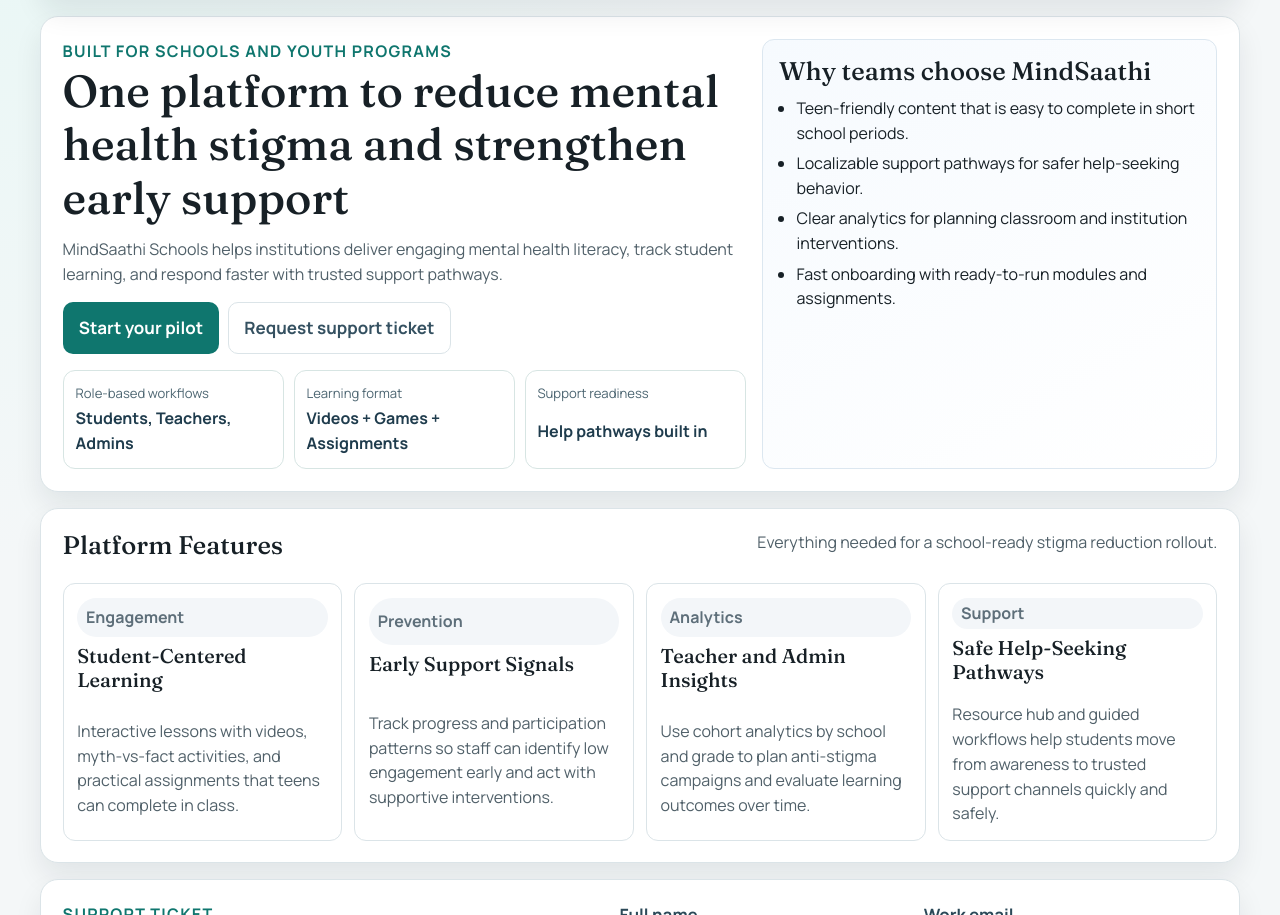
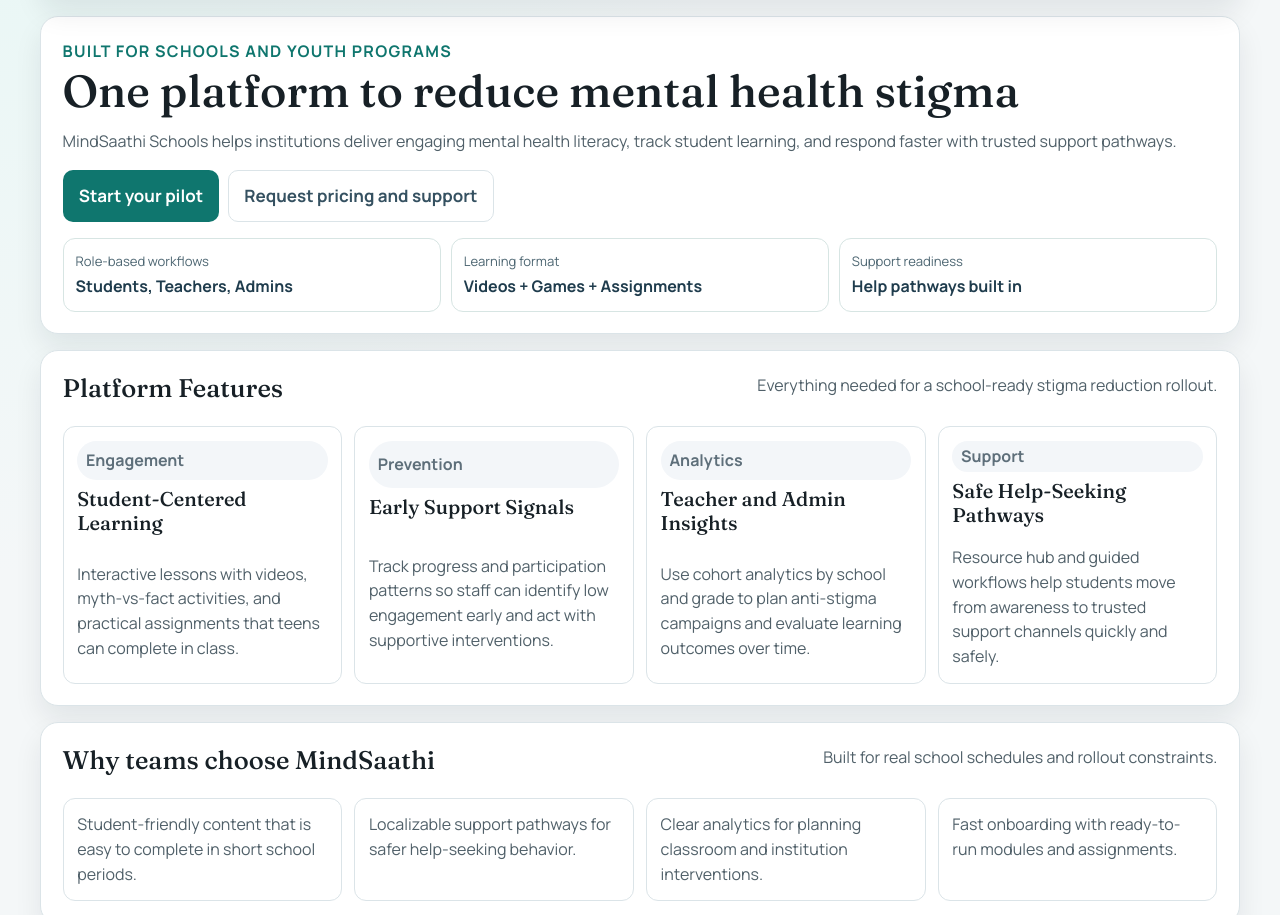
Before and after one commit to pramishpy/MindSaathi, a React (Vite) app: page / in a window 1280 px wide. Shown: the part 157-1072 px from the top of the page. Built offline with nearby package versions, Linux system fonts and the light colour scheme.

Commit message:
feat: enhance landing page with new 'Why teams choose MindSaathi' section and update hero content

```diff
--- a/src/index.css
+++ b/src/index.css
@@ -118,7 +118,7 @@
 
 .landing-hero {
   display: grid;
-  grid-template-columns: 1.2fr 0.8fr;
+  grid-template-columns: 1fr;
   gap: 1rem;
   background: linear-gradient(130deg, #eefdf9 0%, #ffffff 55%, #fff3eb 100%);
 }
--- a/src/pages/LandingPage.tsx
+++ b/src/pages/LandingPage.tsx
@@ -60,6 +60,13 @@
       'Resource hub and guided workflows help students move from awareness to trusted support channels quickly and safely.',
     tag: 'Support',
   },
+]
+
+const whyChooseItems = [
+  'Student-friendly content that is easy to complete in short school periods.',
+  'Localizable support pathways for safer help-seeking behavior.',
+  'Clear analytics for planning classroom and institution interventions.',
+  'Fast onboarding with ready-to-run modules and assignments.',
 ]
 
 const initialFormState: TicketFormState = {
@@ -190,7 +197,7 @@
         <section className="landing-hero panel">
           <div>
             <p className="eyebrow">Built for schools and youth programs</p>
-            <h1>One platform to reduce mental health stigma and strengthen early support</h1>
+            <h1>One platform to reduce mental health stigma</h1>
             <p>
               MindSaathi Schools helps institutions deliver engaging mental health
               literacy, track student learning, and respond faster with trusted
@@ -202,7 +209,7 @@
                 Start your pilot
               </Link>
               <a className="btn ghost" href="#support">
-                Request support ticket
+                Request pricing and support
               </a>
             </div>
 
@@ -221,16 +228,6 @@
               </article>
             </div>
           </div>
-
-          <aside className="landing-highlight">
-            <h2>Why teams choose MindSaathi</h2>
-            <ul className="bullet-list">
-              <li>Teen-friendly content that is easy to complete in short school periods.</li>
-              <li>Localizable support pathways for safer help-seeking behavior.</li>
-              <li>Clear analytics for planning classroom and institution interventions.</li>
-              <li>Fast onboarding with ready-to-run modules and assignments.</li>
-            </ul>
-          </aside>
         </section>
 
         <section className="panel" id="features">
@@ -245,6 +242,21 @@
                 <span className="chip subtle">{item.tag}</span>
                 <h3>{item.title}</h3>
                 <p>{item.description}</p>
+              </article>
+            ))}
+          </div>
+        </section>
+
+        <section className="panel" id="why-mindsaathi">
+          <div className="section-head">
+            <h2>Why teams choose MindSaathi</h2>
+            <p className="muted-text">Built for real school schedules and rollout constraints.</p>
+          </div>
+
+          <div className="landing-feature-grid">
+            {whyChooseItems.map((item) => (
+              <article key={item} className="landing-feature-card">
+                <p>{item}</p>
               </article>
             ))}
           </div>
```
